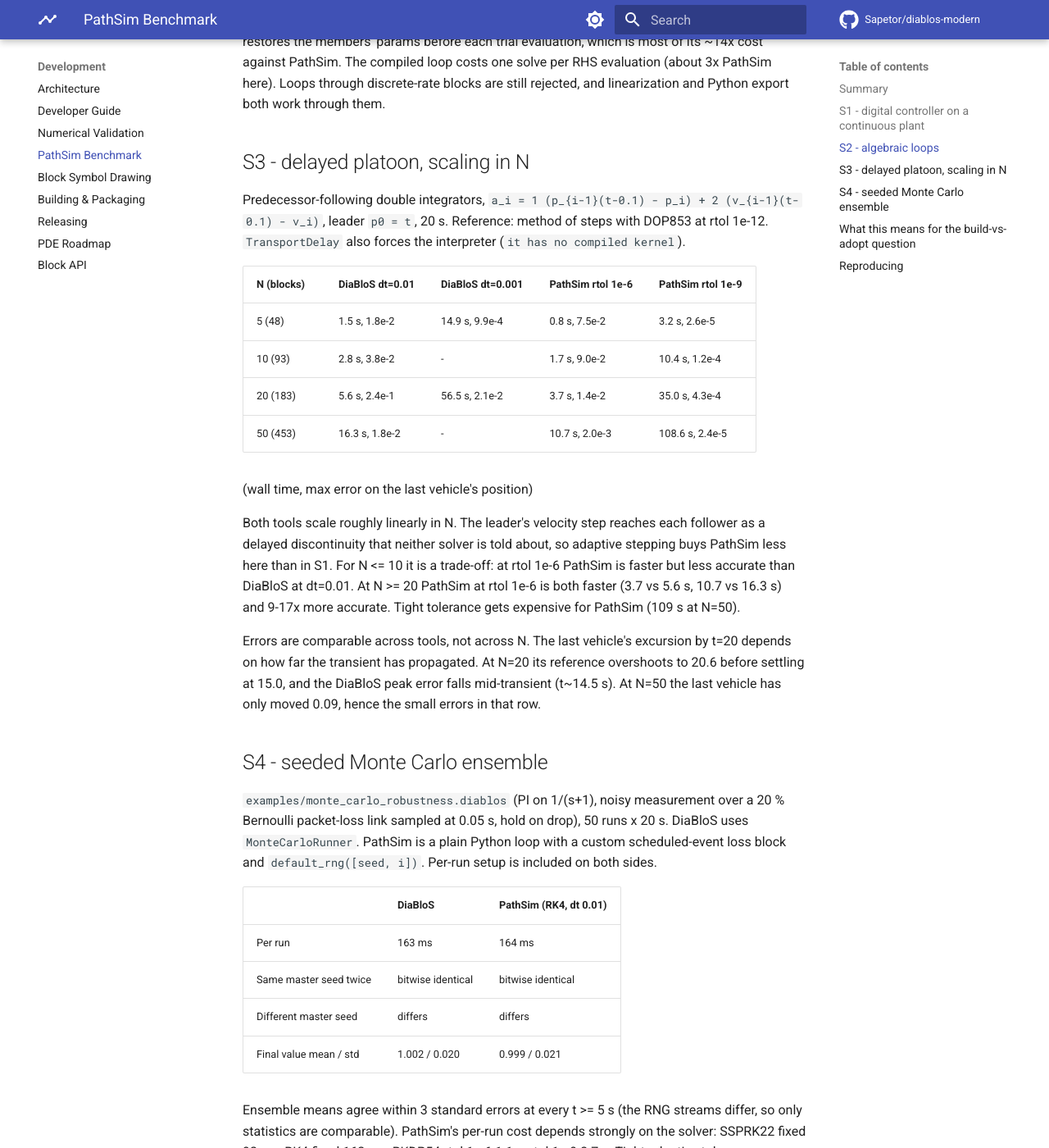
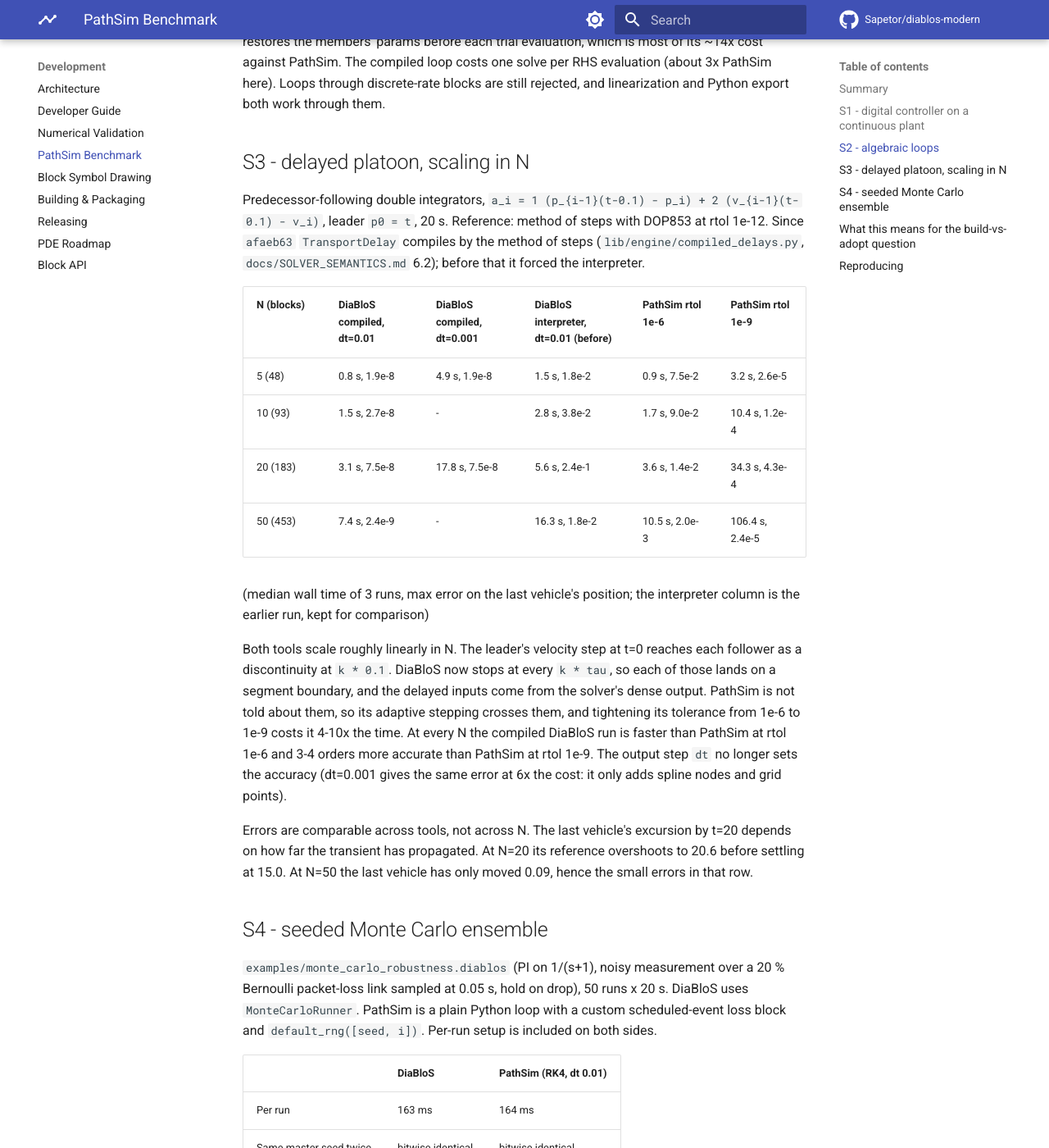
Before and after one commit to Sapetor/diablos-modern, an MkDocs documentation site: the page built from docs/BENCHMARK_PATHSIM.md, in a window 1280 px wide and 1400 px high, scrolled down 3529 px. Shown: the whole window at 82% size. Built offline with MkDocs 1.6.1 and Material for MkDocs 9.7.7, drawn with Linux system fonts in a browser that asks for light colours; comment, search, counter and statistics services are not loaded; some of the changed text lies outside the part shown.

Commit message:
docs(benchmark): S3 platoon rerun with the compiled TransportDelay
All points run compiled now. N=50: 2.4e-9 in 7.4 s, against 1.8e-2 in 16 s
on the interpreter and 2.0e-3 in 10.5 s / 2.4e-5 in 106 s for PathSim at
rtol 1e-6 / 1e-9. DiaBloS is faster than PathSim's loose run and 3-4 orders
more accurate than its tight one at every N.

Co-Authored-By: Claude Opus 5.5 <noreply@anthropic.com>

```diff
--- a/docs/BENCHMARK_PATHSIM.md
+++ b/docs/BENCHMARK_PATHSIM.md
@@ -19,7 +19,7 @@ either tool, and the reference is evaluated at each tool's own output times.
 | S1a linear plant + digital PI | 1.6e-10 at 0.1 s, compiled (hybrid); exact (2e-14) on the interpreter | 6e-12 at 0.1 s (RKDP54) | Parity. A one-period control delay found here is fixed (`68e8289`) |
 | S1b nonlinear stiff plant + digital PI | 2.2e-13 at 1.4 s, compiled (hybrid); interpreter was 1st order, 2.4e-5 at 44 s | 1.7e-10 at 0.9 s; 1.9e-13 at 1.8 s | Parity since the hybrid path and the `Function` kernel |
 | S2 algebraic loop | solved to 1e-16, ~6 ms compiled (interpreter ~32 ms; rejected before `95f83ff`) | solved to 3e-13, 2 ms | Gap closed; DiaBloS ~3x slower |
-| S3 delayed platoon, N=50 | 1.8e-2 at 16 s | 2.0e-3 at 11 s; 2.4e-5 at 109 s | Mixed at N<=10; PathSim faster and more accurate at N>=20 |
+| S3 delayed platoon, N=50 | 2.4e-9 at 7.4 s, compiled (method of steps); interpreter was 1.8e-2 at 16 s | 2.0e-3 at 11 s; 2.4e-5 at 106 s | DiaBloS ahead at every N since the compiled TransportDelay |
 | S4 50-run seeded ensemble | 163 ms/run, bitwise reproducible | 164 ms/run (RK4, same dt), bitwise reproducible | Parity at matched settings |
 
 ## S1 - digital controller on a continuous plant
@@ -121,31 +121,35 @@ linearization and Python export both work through them.
 
 Predecessor-following double integrators,
 `a_i = 1 (p_{i-1}(t-0.1) - p_i) + 2 (v_{i-1}(t-0.1) - v_i)`, leader `p0 = t`,
-20 s. Reference: method of steps with DOP853 at rtol 1e-12. `TransportDelay`
-also forces the interpreter (`it has no compiled kernel`).
+20 s. Reference: method of steps with DOP853 at rtol 1e-12. Since `afaeb63`
+`TransportDelay` compiles by the method of steps (`lib/engine/compiled_delays.py`,
+`docs/SOLVER_SEMANTICS.md` 6.2); before that it forced the interpreter.
 
-| N (blocks) | DiaBloS dt=0.01 | DiaBloS dt=0.001 | PathSim rtol 1e-6 | PathSim rtol 1e-9 |
-|---|---|---|---|---|
-| 5 (48) | 1.5 s, 1.8e-2 | 14.9 s, 9.9e-4 | 0.8 s, 7.5e-2 | 3.2 s, 2.6e-5 |
-| 10 (93) | 2.8 s, 3.8e-2 | - | 1.7 s, 9.0e-2 | 10.4 s, 1.2e-4 |
-| 20 (183) | 5.6 s, 2.4e-1 | 56.5 s, 2.1e-2 | 3.7 s, 1.4e-2 | 35.0 s, 4.3e-4 |
-| 50 (453) | 16.3 s, 1.8e-2 | - | 10.7 s, 2.0e-3 | 108.6 s, 2.4e-5 |
+| N (blocks) | DiaBloS compiled, dt=0.01 | DiaBloS compiled, dt=0.001 | DiaBloS interpreter, dt=0.01 (before) | PathSim rtol 1e-6 | PathSim rtol 1e-9 |
+|---|---|---|---|---|---|
+| 5 (48) | 0.8 s, 1.9e-8 | 4.9 s, 1.9e-8 | 1.5 s, 1.8e-2 | 0.9 s, 7.5e-2 | 3.2 s, 2.6e-5 |
+| 10 (93) | 1.5 s, 2.7e-8 | - | 2.8 s, 3.8e-2 | 1.7 s, 9.0e-2 | 10.4 s, 1.2e-4 |
+| 20 (183) | 3.1 s, 7.5e-8 | 17.8 s, 7.5e-8 | 5.6 s, 2.4e-1 | 3.6 s, 1.4e-2 | 34.3 s, 4.3e-4 |
+| 50 (453) | 7.4 s, 2.4e-9 | - | 16.3 s, 1.8e-2 | 10.5 s, 2.0e-3 | 106.4 s, 2.4e-5 |
 
-(wall time, max error on the last vehicle's position)
+(median wall time of 3 runs, max error on the last vehicle's position; the
+interpreter column is the earlier run, kept for comparison)
 
-Both tools scale roughly linearly in N. The leader's velocity step reaches
-each follower as a delayed discontinuity that neither solver is told about,
-so adaptive stepping buys PathSim less here than in S1. For N <= 10 it is a
-trade-off: at rtol 1e-6 PathSim is faster but less accurate than DiaBloS at
-dt=0.01. At N >= 20 PathSim at rtol 1e-6 is both faster (3.7 vs 5.6 s,
-10.7 vs 16.3 s) and 9-17x more accurate. Tight tolerance gets expensive for
-PathSim (109 s at N=50).
+Both tools scale roughly linearly in N. The leader's velocity step at t=0
+reaches each follower as a discontinuity at `k * 0.1`. DiaBloS now stops at
+every `k * tau`, so each of those lands on a segment boundary, and the delayed
+inputs come from the solver's dense output. PathSim is not told about them, so
+its adaptive stepping crosses them, and tightening its tolerance from 1e-6 to
+1e-9 costs it 4-10x the time. At every N the
+compiled DiaBloS run is faster than PathSim at rtol 1e-6 and 3-4 orders more
+accurate than PathSim at rtol 1e-9. The output step `dt` no longer sets the
+accuracy (dt=0.001 gives the same error at 6x the cost: it only adds spline
+nodes and grid points).
 
 Errors are comparable across tools, not across N. The last vehicle's
 excursion by t=20 depends on how far the transient has propagated. At N=20
-its reference overshoots to 20.6 before settling at 15.0, and the DiaBloS
-peak error falls mid-transient (t~14.5 s). At N=50 the last vehicle has only
-moved 0.09, hence the small errors in that row.
+its reference overshoots to 20.6 before settling at 15.0. At N=50 the last
+vehicle has only moved 0.09, hence the small errors in that row.
 
 ## S4 - seeded Monte Carlo ensemble
 
@@ -177,8 +181,9 @@ gives it as a menu action with ensemble plots.
   cosmetic ones. S2 is now closed (`95f83ff`).
 - Two of its implicit worries do not: for linear plants the interpreter
   fallback is exact (S1a), and seeded ensembles are already on par in cost
-  and reproducibility (S4). Delayed multi-agent models (S3) trade off at
-  small N and favour PathSim at N >= 20, without the decisive gap of S1b.
+  and reproducibility (S4). Delayed multi-agent models (S3) traded off at
+  small N and favoured PathSim at N >= 20 until `TransportDelay` compiled
+  (`afaeb63`); DiaBloS now leads at every N, faster and more accurate.
 - New and more urgent than either: a **one-period sampling delay** behind
   every ZOH (S1), which silently changed digital-control results. It is
   fixed in `68e8289`, with a regression test against the S1a exact
@@ -187,8 +192,10 @@ gives it as a menu action with ensemble plots.
   2.4e-5 in 44 s on the interpreter and 1.9e-13 in 1.8 s for PathSim.
   Rated continuous blocks (TranFn/PID/Integrator with `sampling_time > 0`)
   and diagrams with algebraic loops compile too, and loops linearize.
-  Remaining engine gaps: FirstOrderHold, RateTransition and TransportDelay
-  still fall back to the interpreter (`tasks/hybrid_compiled_path.md`).
+  Remaining engine gaps: FirstOrderHold, RateTransition and
+  VariableTransportDelay still fall back to the interpreter, and
+  TransportDelay does under the fixed-step Euler/RK4 settings
+  (`tasks/hybrid_compiled_path.md`).
 
 ## Reproducing
 
```
Also changed, not shown: docs/FAST_SOLVER.md (+1 -1 lines), tasks/todo.md (+8 -0 lines), 1 other file.
